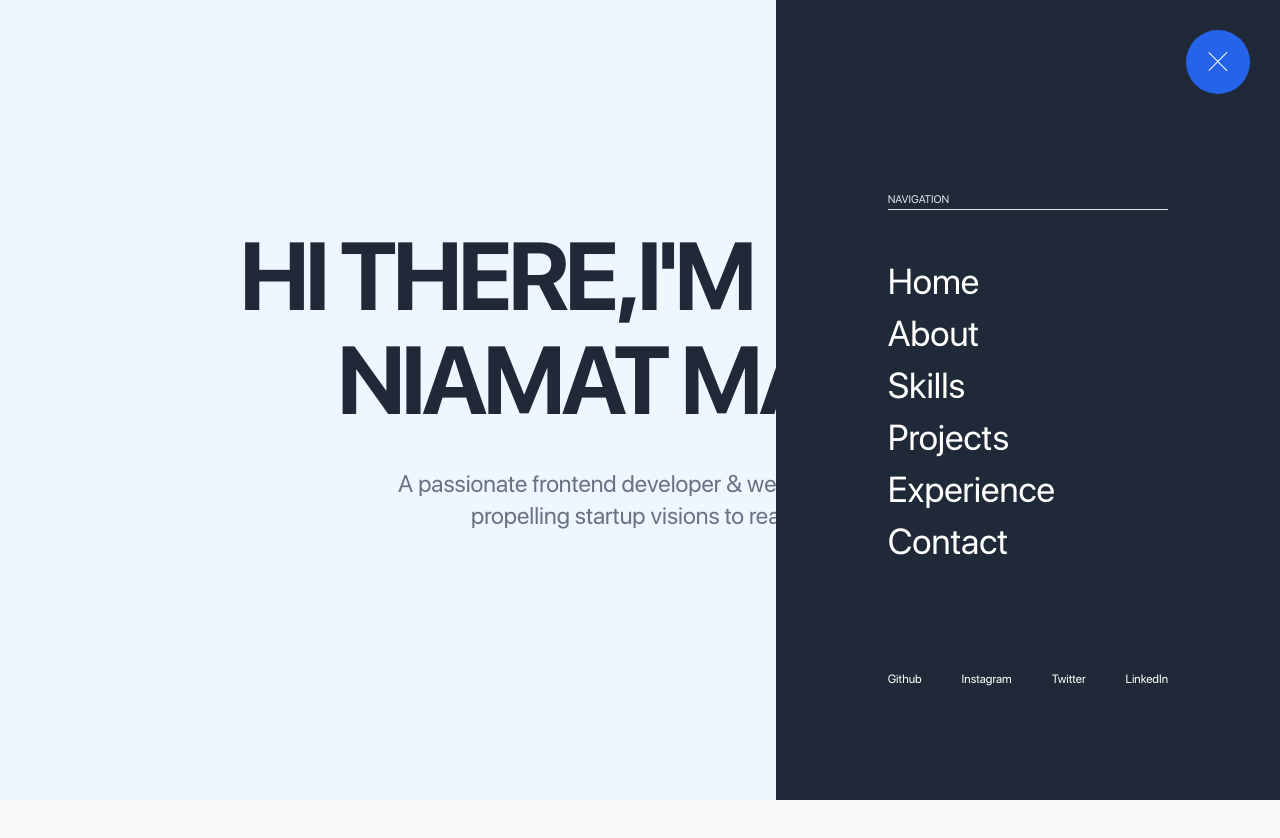
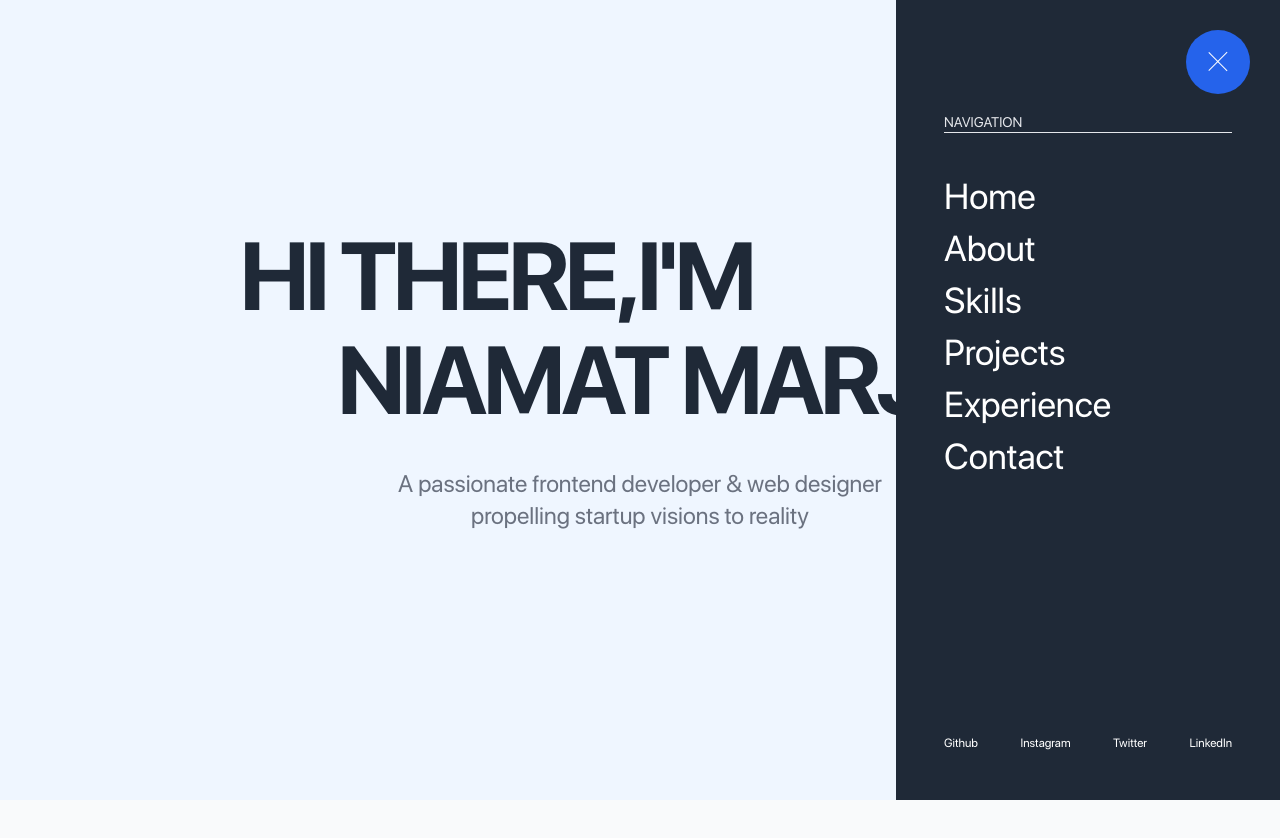
Before and after one commit to NimBuzz01/portfolio-old, a Next.js app: page / in a window 1280 px wide. Both pictures are taken after a click on the element 1218 px from the left and 62 px from the top of the page. Shown: the top 838 px of the page. Built offline with nearby package versions, Linux system fonts and the light colour scheme.

Commit message:
fix: fix nav padding

```diff
--- a/src/components/header/nav/nav.tsx
+++ b/src/components/header/nav/nav.tsx
@@ -43,16 +43,16 @@ export default function Nav() {
       initial="initial"
       animate="enter"
       exit="exit"
-      className="h-screen bg-gray-800 fixed right-0 top-0 text-white z-[1]"
+      className="h-screen bg-gray-800 w-full sm:w-96 fixed right-0 top-0 text-white z-[1]"
     >
-      <div className="h-full box-border p-28 flex flex-col justify-between">
+      <div className="h-full box-border p-12 w-full flex flex-col justify-between">
         <div
           onMouseLeave={() => {
             setSelectedIndicator(pathname);
           }}
-          className="flex flex-col text-[56px] gap-[12px] mt-[80px]"
+          className="flex flex-col text-5xl gap-[12px] mt-16"
         >
-          <div className="text-gray-200 border-b border-gray-200 uppercase text-[11px] mb-[40px]">
+          <div className="text-gray-200 border-b border-gray-200 uppercase text-sm mb-8">
             <p>Navigation</p>
           </div>
           {navItems.map((data, index) => {
```
